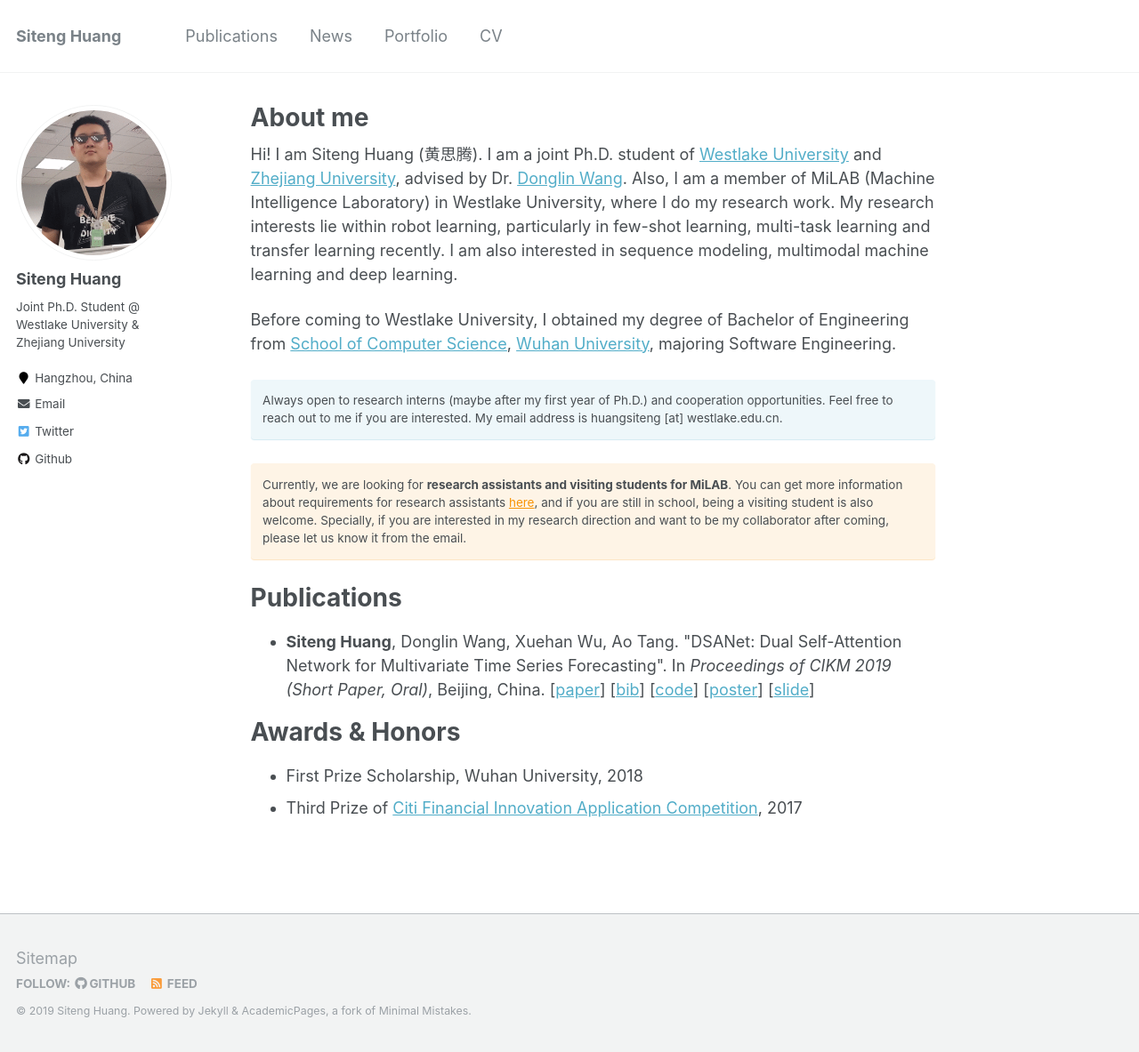
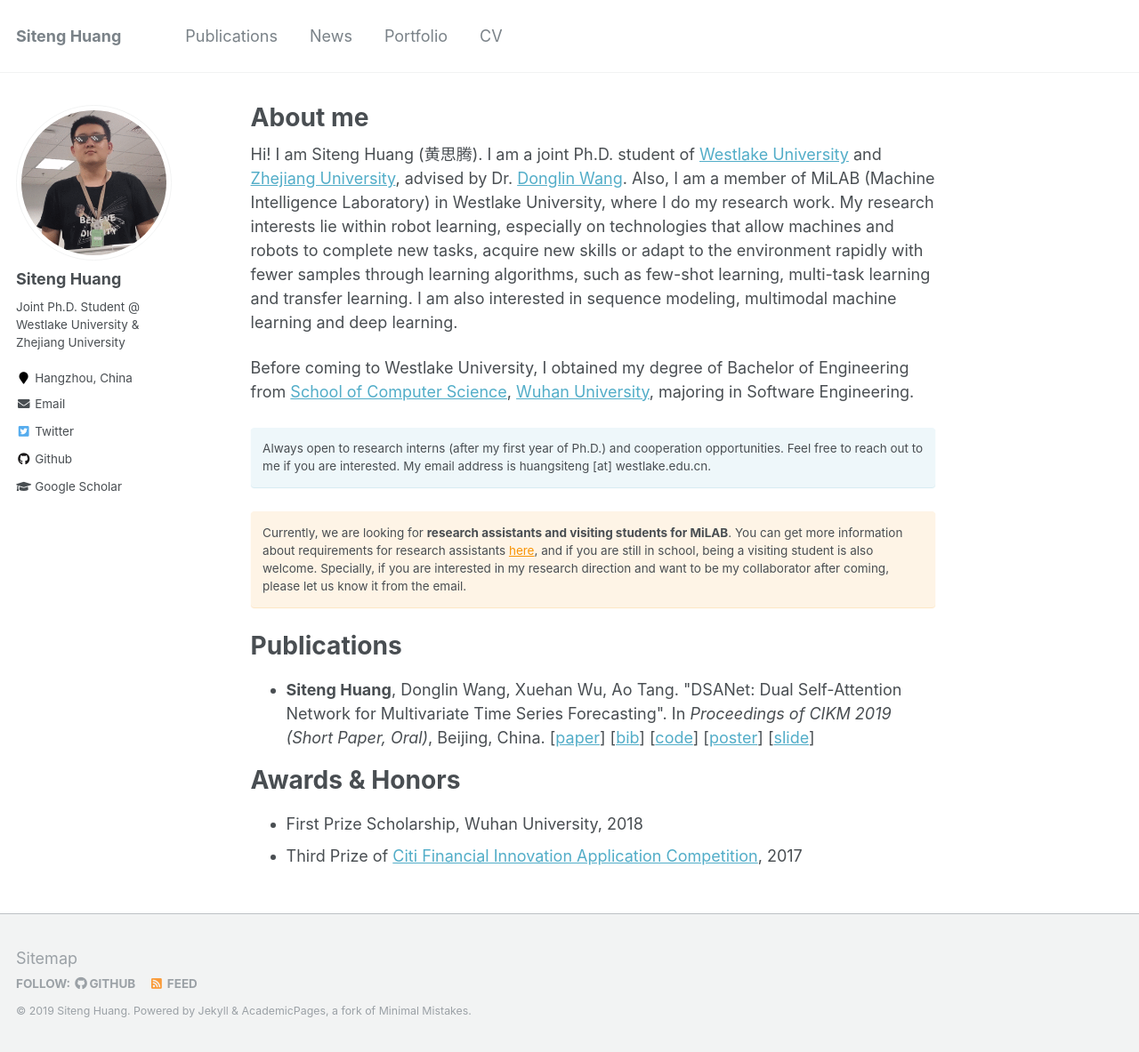
Before and after one commit to bighuang624/bighuang624.github.io, a Jekyll site: the page built from _pages/about.md, in a window 1280 px wide and 1183 px high. Shown: the whole window at 89% size. Built offline with Jekyll 4.4.1, drawn with Linux system fonts in a browser that asks for light colours.

Commit message:
add google scholar link & update research interests intro

```diff
--- a/_config.yml
+++ b/_config.yml
@@ -86,7 +86,7 @@
   location         : "Hangzhou, China"
   employer         :
   pubmed           : # "https://www.ncbi.nlm.nih.gov/pubmed/?term=john+snow"
-  googlescholar    : # "http://yourfullgooglescholarurl.com"
+  googlescholar    : "https://scholar.google.com/citations?user=mhpkWSYAAAAJ"
   email            : "huangsiteng@westlake.edu.cn"
   researchgate     : # example: "https://www.researchgate.net/profile/yourprofile"
   uri              :
--- a/_pages/about.md
+++ b/_pages/about.md
@@ -8,11 +8,11 @@
   - /about.html
 ---
 
-Hi! I am Siteng Huang (黄思腾). I am a joint Ph.D. student of [Westlake University](https://www.westlake.edu.cn/) and [Zhejiang University](http://www.zju.edu.cn/), advised by Dr. [Donglin Wang](https://www.westlake.edu.cn/info/1408/3011.htm). Also, I am a member of MiLAB (Machine Intelligence Laboratory) in Westlake University, where I do my research work. My research interests lie within robot learning, particularly in few-shot learning, multi-task learning and transfer learning recently. I am also interested in sequence modeling, multimodal machine learning and deep learning.
+Hi! I am Siteng Huang (黄思腾). I am a joint Ph.D. student of [Westlake University](https://www.westlake.edu.cn/) and [Zhejiang University](http://www.zju.edu.cn/), advised by Dr. [Donglin Wang](https://www.westlake.edu.cn/info/1408/3011.htm). Also, I am a member of MiLAB (Machine Intelligence Laboratory) in Westlake University, where I do my research work. My research interests lie within robot learning, especially on technologies that allow machines and robots to complete new tasks, acquire new skills or adapt to the environment rapidly with fewer samples through learning algorithms, such as few-shot learning, multi-task learning and transfer learning. I am also interested in sequence modeling, multimodal machine learning and deep learning.
 
-Before coming to Westlake University, I obtained my degree of Bachelor of Engineering from [School of Computer Science](http://cs.whu.edu.cn/), [Wuhan University](https://www.whu.edu.cn/), majoring Software Engineering.
+Before coming to Westlake University, I obtained my degree of Bachelor of Engineering from [School of Computer Science](http://cs.whu.edu.cn/), [Wuhan University](https://www.whu.edu.cn/), majoring in Software Engineering.
 
-Always open to research interns (maybe after my first year of Ph.D.) and cooperation opportunities. Feel free to reach out to me if you are interested. My email address is huangsiteng [at] westlake.edu.cn.
+Always open to research interns (after my first year of Ph.D.) and cooperation opportunities. Feel free to reach out to me if you are interested. My email address is huangsiteng [at] westlake.edu.cn.
 {: .notice--info}
 
 Currently, we are looking for **research assistants and visiting students for MiLAB**. You can get more information about requirements for research assistants [here](https://www.westlake.edu.cn/info/1301/3724.htm), and if you are still in school, being a visiting student is also welcome. Specially, if you are interested in my research direction and want to be my collaborator after coming, please let us know it from the email.
```
